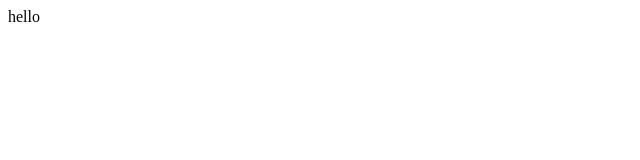
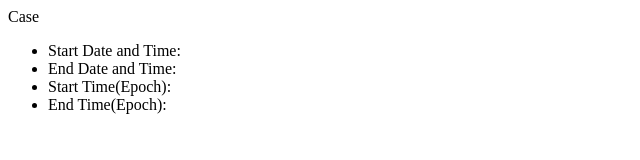
Before and after one commit to vcelemin-netsuite/NS-CWT-Bot, a plain HTML site: page index.html in a window 1280 px wide. Shown: the whole page, without its empty margins (0-640 px from the left). Drawn offline with Linux system fonts and the light colour scheme.

Commit message:
added template

```diff
--- a/index.html
+++ b/index.html
@@ -1,12 +1,30 @@
 <!DOCTYPE html>
 <html lang="en">
+
 <head>
     <meta charset="UTF-8">
     <meta http-equiv="X-UA-Compatible" content="IE=edge">
     <meta name="viewport" content="width=device-width, initial-scale=1.0">
     <title>NS CWT Bot</title>
 </head>
+
 <body>
-    hello
+    <div id="output">
+        Case <b id="case-number"></b>
+        <ul>
+            <li>Start Date and Time: <b id="start-time"></b></li>
+            <li>End Date and Time: <b id="end-time"></b></li>
+            <li>Start Time(Epoch): <b id="start-epoch"></b></li>
+            <li>End Time(Epoch): <b id="end-epoch"></b></li>
+        </ul>
+    </div>
 </body>
+<script>
+    function get(name) {
+        if (name = (new RegExp('[?&]' + encodeURIComponent(name) + '=([^&]*)')).exec(location.search))
+            return decodeURIComponent(name[1]);
+    }
+
+</script>
+
 </html>
```
